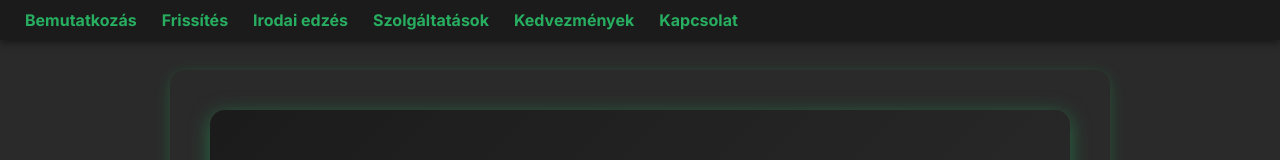
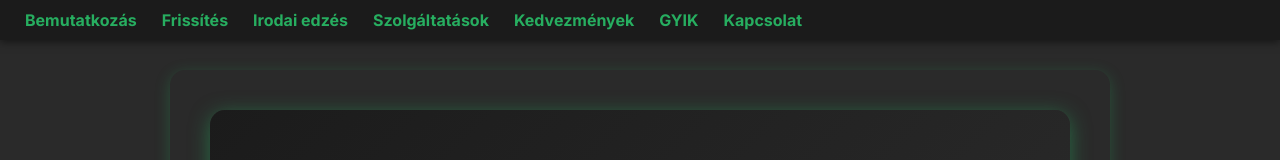
Before and after one commit to liliittz/edzesonline, a plain HTML site: page index.html in a window 1280 px wide. Shown: the top 160 px of the page. Drawn offline with Linux system fonts and the light colour scheme.

Commit message:
gyik is a menuben
telo?

```diff
--- a/index.html
+++ b/index.html
@@ -344,6 +344,7 @@ section { scroll-margin-top: 80px; }
 			<a href="#irodai">Irodai edzés</a>
 			<a href="#services">Szolgáltatások</a>
 			<a href="#discounts">Kedvezmények</a>
+			<a href="#faq">GYIK</a>
 			<a href="#contact">Kapcsolat</a>
 		</div>
 		</nav>
```
